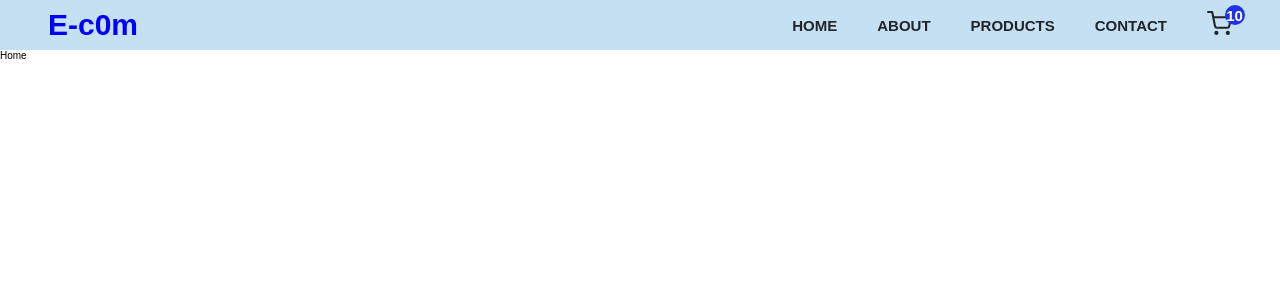
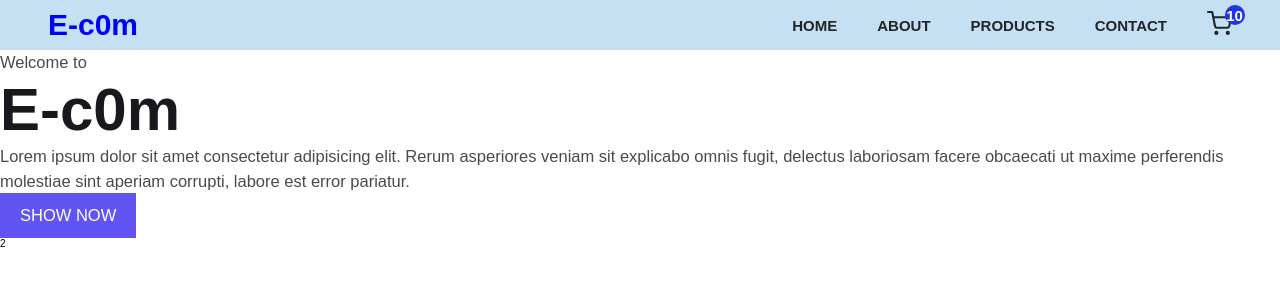
Before and after one commit to SamaelMarjan/ec0m, a React (Create React App) app: page / in a window 1280 px wide. Shown: the top 300 px of the page. Built offline with nearby package versions, Linux system fonts and the light colour scheme.

Commit message:
update-nav-home-button-oct-13-21-18

```diff
--- /dev/null
+++ b/src/components/HeroSection.jsx
@@ -0,0 +1,31 @@
+import React from 'react';
+import { NavLink } from 'react-router-dom';
+import styled from 'styled-components';
+
+import {Button} from '../styles/Button';
+
+const HeroSection = () => {
+  return (
+    <Wrapper>
+        <div>
+            <div>
+                <div>
+                    <p>Welcome to</p>
+                    <h1>E-c0m</h1>
+                    <p>
+                        Lorem ipsum dolor sit amet consectetur adipisicing elit. Rerum asperiores veniam sit explicabo omnis fugit, delectus laboriosam facere obcaecati ut maxime perferendis molestiae sint aperiam corrupti, labore est error pariatur.
+                    </p>
+                    <NavLink>
+                        <Button>show now</Button>
+                    </NavLink>
+                </div>
+                <div>2</div>
+            </div>
+        </div>
+    </Wrapper>
+  );
+}
+
+const Wrapper = styled.section``;
+
+export default HeroSection;
--- a/src/components/Nav.jsx
+++ b/src/components/Nav.jsx
@@ -1,31 +1,48 @@
-import React from 'react';
+import React, { useState } from 'react';
 import { NavLink } from 'react-router-dom';
 import styled from 'styled-components';
 
 import {FiShoppingCart} from 'react-icons/fi';
+import {CgClose, CgMenu} from 'react-icons/cg';
 
 const Nav = () => {
+  const [menuIcon, setMenuIcon] = useState();
+
   return (
     <Navbar>
-      <div className='navbar'>
+      <div className={menuIcon ? 'navbar active' : 'navbar'}>
         <ul className='navbar-lists'>
           <li>
-            <NavLink to='/' className='navbar-link home-link'>Home</NavLink>
+            <NavLink to='/' className='navbar-link home-link' onClick={() => setMenuIcon(false)}>Home</NavLink>
           </li>
           <li>
-            <NavLink to='/about' className='navbar-link home-link'>About</NavLink>
+            <NavLink to='/about' className='navbar-link home-link' onClick={() => setMenuIcon(false)}>About</NavLink>
           </li>
           <li>
-            <NavLink to='/products' className='navbar-link home-link'>Products</NavLink>
+            <NavLink to='/products' className='navbar-link home-link' onClick={() => setMenuIcon(false)}>Products</NavLink>
           </li>
           <li>
-            <NavLink to='/contact' className='navbar-link home-link'>Contact</NavLink>
+            <NavLink to='/contact' className='navbar-link home-link' onClick={() => setMenuIcon(false)}>Contact</NavLink>
           </li>
-          <NavLink to='/cart' className='navbar-link cart-trolley--link'>
+          <NavLink to='/cart' className='navbar-link cart-trolley--link' onClick={() => setMenuIcon(false)}>
             <FiShoppingCart className='cart-trolley' />
             <span className='cart-total-item'>10</span>
           </NavLink>
         </ul>
+
+        {/* open and close button */}
+        <div className='mobile-navbar-btn'>
+          <CgMenu
+           name='menu-outlline'
+           className='mobile-nav-icon'
+           onClick={() => setMenuIcon(true)}
+          />
+          <CgClose
+           name='close-outline'
+           className='mobile-nav-icon close-outline'
+           onClick={() => setMenuIcon(false)}
+          />
+        </div>
       </div>
     </Navbar>
   );
@@ -78,6 +95,78 @@ const Navbar = styled.nav`
       background-color: ${({theme}) => theme.colors.helper}
     }
   }
+
+  .mobile-navbar-btn {
+    display: none;
+    background-color: transparent;
+    cursor: pointer;
+    border: none;
+  }
+
+  .mobile-nav-icon[name='close-outline'] {
+    display: none;
+  }
+
+  .close-outline {
+    display: none;
+  }
+
+  @media (max-width: ${({theme}) => theme.media.mobile}) {
+
+    .mobile-navbar-btn {
+      display: inline-block;
+      z-index: 9999;
+      border: ${({theme}) => theme.colors.black}
+
+    }
+    .mobile-nav-icon {
+      font-size: 4.2rem;
+      color: ${({theme}) => theme.colors.black}
+    }
+
+    .active .mobile-nav-icon {
+      display: none;
+      font-size: 4.2rem;
+      position: absolute;
+      top: 10%;
+      right: 10%;
+      color: ${({theme}) => theme.colors.black};
+      z-index: 9999;
+    }
+
+    .active .close-outline {
+      display: inline-block;
+    }
+
+    .navbar-lists {
+      visibility: hidden;
+      opacity: 0;
+      transform: translateX(100%);
+      transition: all 0.3s linear;
+
+      width: 100vw;
+      height: 100vh;
+      position: absolute;
+      top: 0;
+      left: 0;
+      background-color: #fff;
+
+      display: flex;
+      justify-content: center;
+      align-items: center;
+      flex-direction: column;
+    }
+
+    .active .navbar-lists {
+      visibility: visible;
+      opacity: 1;
+      transform: translateX(0);
+      z-index: 999;
+      transform-origin: right;
+      transition: all 0.3s linear;
+    }
+
+  }
 `;
 
 export default Nav;
--- a/src/pages/Home.jsx
+++ b/src/pages/Home.jsx
@@ -1,9 +1,12 @@
 import React from 'react';
+import HeroSection from '../components/HeroSection';
 
 const Home = () => {
   return (
-    <div>Home</div>
-  );
+    <>
+      <HeroSection />
+    </>
+    );
 }
 
 export default Home;
--- a/src/styles/Button.js
+++ b/src/styles/Button.js
@@ -0,0 +1,30 @@
+import styled from "styled-components";
+
+export const Button = styled.button`
+    text-decoration: none;
+    max-width: auto;
+    background-color: rgb(98 84 243);
+    color: rgb(255 255 255);
+    padding: 1rem 2rem;
+    border: none;
+    text-transform: uppercase;
+    text-align: center;
+    cursor: pointer;
+    transition: all 0.3s ease;
+    -webkit-transition: all 0.3s ease 0s;
+    -moz-transition: all 0.3s ease 0s;
+    -o-transition: all 0.3s ease 0s;
+
+    &:hover,
+    &:active {
+        box-shadow: 0 2rem 2rem 0 rgb(132 144 255 / 30%);
+        box-shadow: ${({ theme }) => theme.colors.shadowSupport};
+        transform: scale(0.96);
+    }
+
+    a {
+        text-decoration: none;
+        color: rgb(255 255 255);
+        font-size: 1.8rem;
+    }
+`;
```
